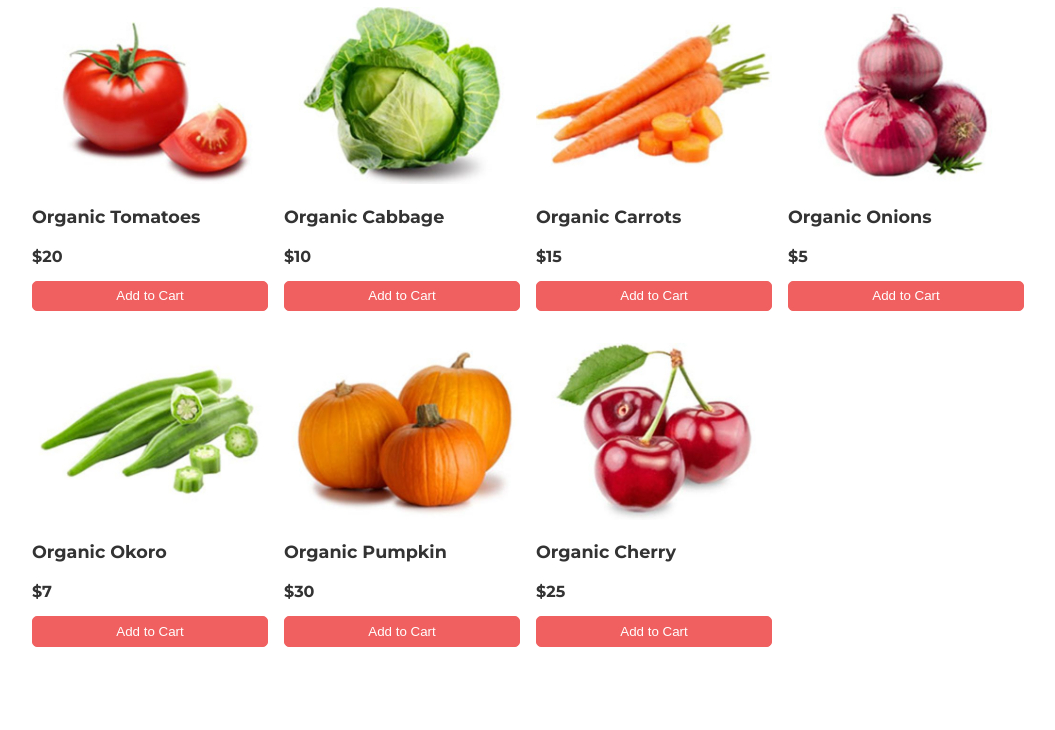
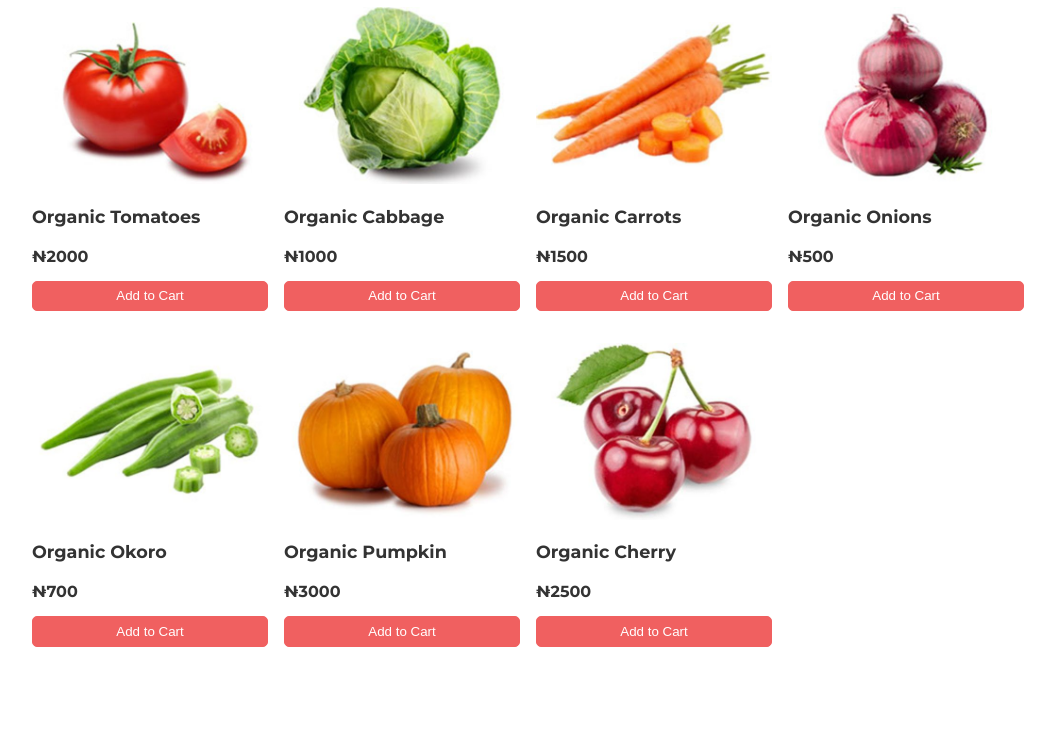
Before and after one commit to danslikky/ceeti-market-, a plain HTML site: page 4.html in a window 1280 px wide. Shown: the part 423-1153 px from the top of the page, without its empty margins (112-1167 px from the left). Drawn offline with Linux system fonts and the light colour scheme; a web font is replaced by a local one.

Commit message:
Update 4.html

```diff
--- a/4.html
+++ b/4.html
@@ -99,7 +99,7 @@ nav ul li a{
       <div class="card__info">
         <h4 class="card__title">Organic Tomatoes</h4>
 
-        <p class="card__price">$20</p>
+        <p class="card__price">₦2000</p>
         <button class="card__btn add-to-cart" data-id="6">Add to Cart</button>
       </div>
     </div>
@@ -109,7 +109,7 @@ nav ul li a{
       <div class="card__info">
         <h4 class="card__title">Organic Cabbage</h4>
 
-        <p class="card__price">$10</p>
+        <p class="card__price">₦1000</p>
         <button class="card__btn add-to-cart" data-id="7">Add to Cart</button>
       </div>
     </div>
@@ -119,7 +119,7 @@ nav ul li a{
       <div class="card__info">
         <h4 class="card__title">Organic Carrots</h4>
 
-        <p class="card__price">$15</p>
+        <p class="card__price">₦1500</p>
         <button class="card__btn add-to-cart" data-id="8">Add to Cart</button>
       </div>
     </div>
@@ -129,7 +129,7 @@ nav ul li a{
       <div class="card__info">
         <h4 class="card__title">Organic Onions</h4>
 
-        <p class="card__price">$5</p>
+        <p class="card__price">₦500</p>
         <button class="card__btn add-to-cart" data-id="9">Add to Cart</button>
       </div>
     </div>
@@ -139,7 +139,7 @@ nav ul li a{
       <div class="card__info">
         <h4 class="card__title">Organic Okoro</h4>
 
-        <p class="card__price">$7</p>
+        <p class="card__price">₦700</p>
         <button class="card__btn add-to-cart" data-id="10">Add to Cart</button>
       </div>
     </div>
@@ -149,7 +149,7 @@ nav ul li a{
       <div class="card__info">
         <h4 class="card__title">Organic Pumpkin</h4>
 
-        <p class="card__price">$30</p>
+        <p class="card__price">₦3000</p>
         <button class="card__btn add-to-cart" data-id="11">Add to Cart</button>
       </div>
     </div>
@@ -159,7 +159,7 @@ nav ul li a{
       <div class="card__info">
         <h4 class="card__title">Organic Cherry</h4>
 
-        <p class="card__price">$25</p>
+        <p class="card__price">₦2500</p>
         <button class="card__btn add-to-cart" data-id="12">Add to Cart</button>
       </div>
     </div>
```
